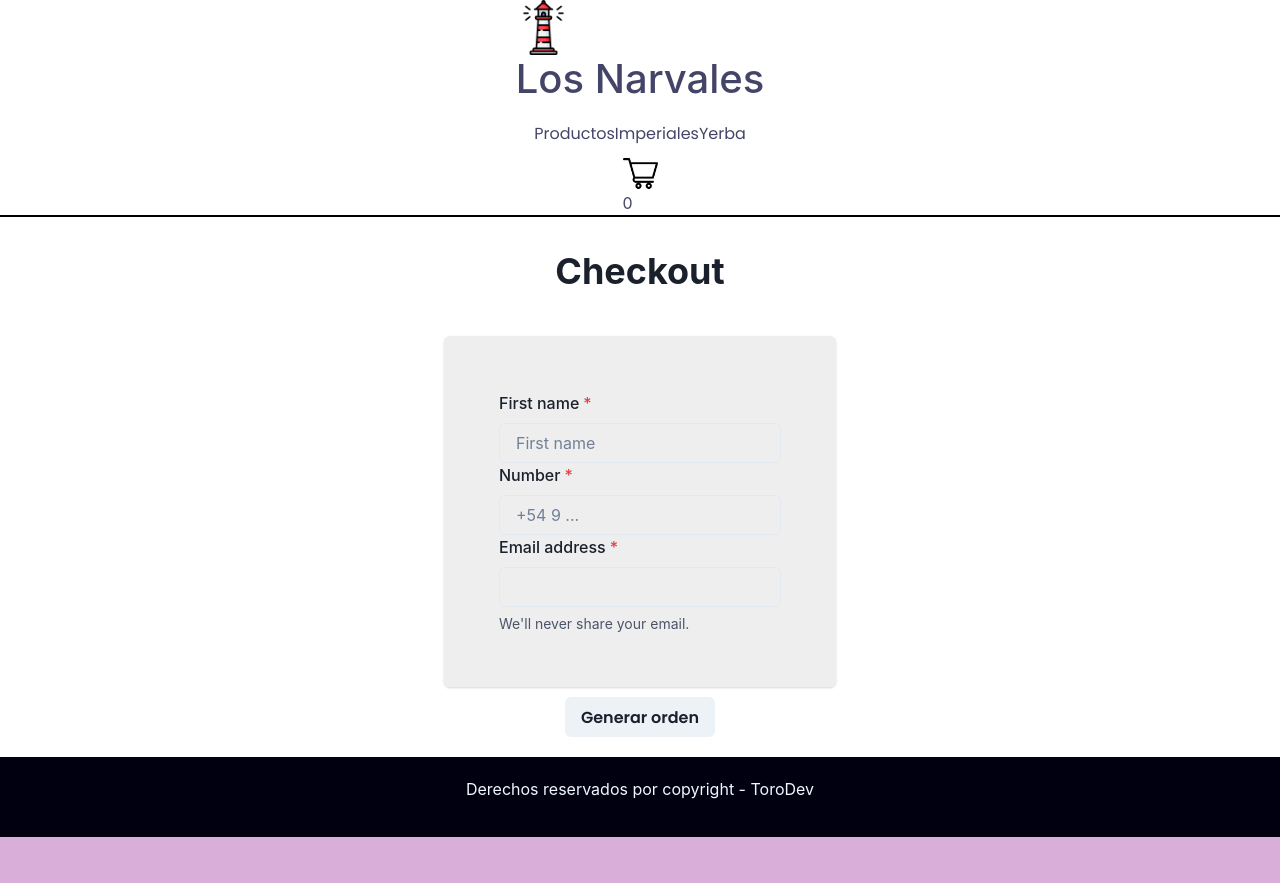
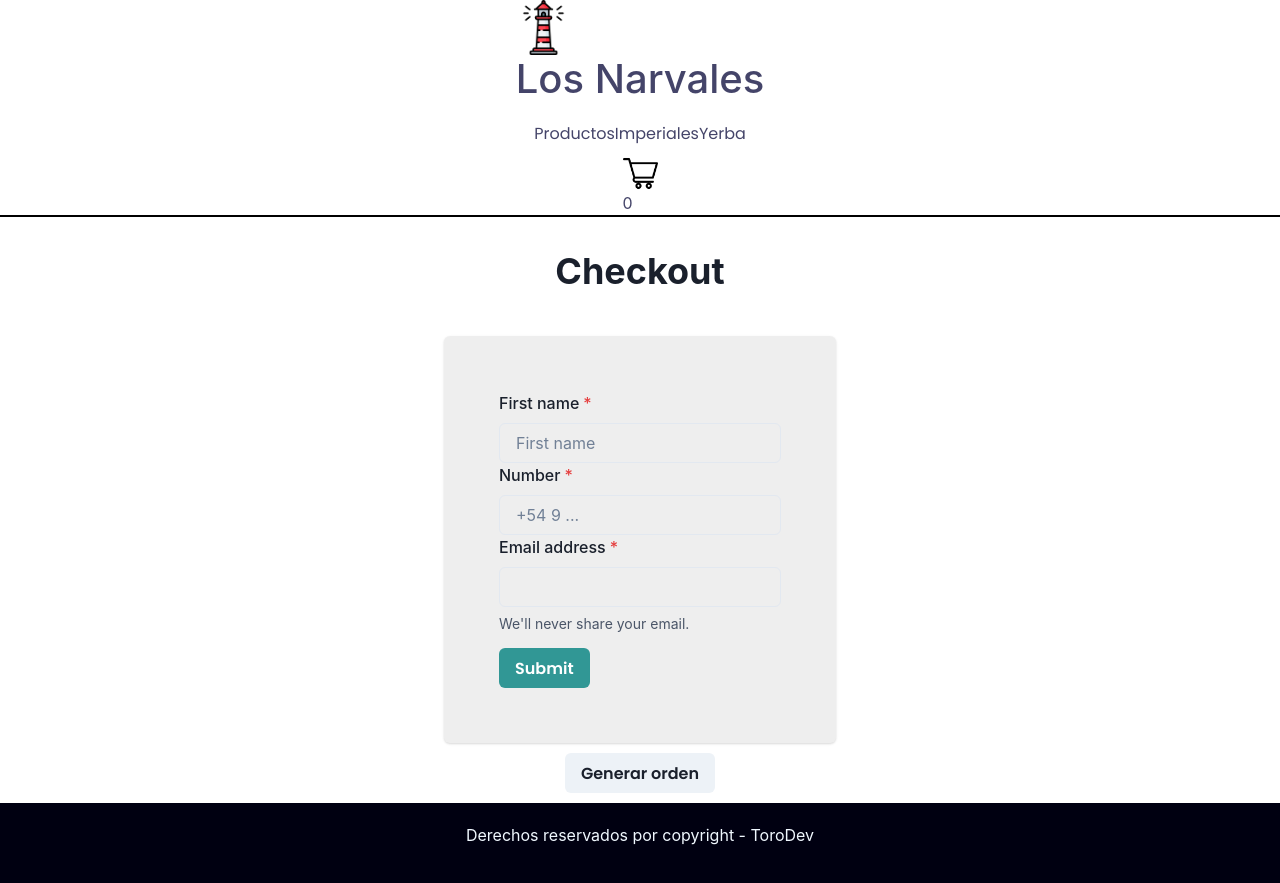
Before and after one commit to tomassoro/PreEntrega1-TomasAberastainOro, a React (Create React App) app: page /checkout in a window 1280 px wide. Before the commit the page ends 837 px from the top, so only its background shows below. Built offline with nearby package versions, Linux system fonts and the light colour scheme; the HTML template or start-up script is replaced by a standard one.

Commit message:
guardo para hacer una branch nueva

```diff
--- a/src/components/CartContainer/CartContainer.js
+++ b/src/components/CartContainer/CartContainer.js
@@ -15,7 +15,7 @@ const CartContainer = () =>{
 
     if(cart.length === 0) {
         return (
-            <Center mt={10}>
+            <Center mt={10} style={{minHeight:'68vh'}}>
                 <Heading>
                     No hay productos en el carrito :(
                 </Heading>
@@ -23,7 +23,7 @@ const CartContainer = () =>{
         )
     }
     return(
-        <div style={{minHeight:'71vh'}}>
+        <div style={{minHeight:'73svh'}}>
             <Center mt='20px'>
                 <Heading>
                     Tu carrito..
--- a/src/components/Checkout/Checkout.js
+++ b/src/components/Checkout/Checkout.js
@@ -2,13 +2,14 @@ import { useContext, useState, useEffect } from "react"
 import { CartContext } from "../../context/CartContext"
 import {collection, query, where, documentId, getDocs, writeBatch, addDoc} from 'firebase/firestore'
 import { db } from '../../services/firebase/firebaseConfig'
-import { Center, Heading,     FormControl,
+import { Center, Heading, FormControl,
     FormLabel,
     Input,
     FormHelperText,
     Card,
-    Button, } from '@chakra-ui/react'
+    Button } from '@chakra-ui/react'
 import { useNavigate } from "react-router-dom"
+
 
     const Checkout = () => {
         const [loading, setLoading] = useState(false)
@@ -16,6 +17,7 @@ import { useNavigate } from "react-router-dom"
         const { cart, total, clearCart } = useContext(CartContext)
         const navigate = useNavigate()
 
+        // const [mensaje, setMensaje] = useState('')
         useEffect(()=>{
             document.title ='Check'
         }, [])
@@ -117,32 +119,34 @@ import { useNavigate } from "react-router-dom"
 
 
     return(
-        <div>
+        <div style={{minHeight:'80%'}}>
             <Center padding='35px'>
                 <Heading>
                 Checkout
                 </Heading>
             </Center>
             <Center>
-            <Center>
                 <Card padding='55px' backgroundColor='#0001'>
                     <FormControl isRequired>
                         <FormLabel>First name</FormLabel>
-                        <Input placeholder='First name'/>
-
+                        <Input placeholder='First name' />
                         <FormLabel>Number</FormLabel>
                         <Input placeholder='+54 9 ...' />
 
                         <FormLabel>Email address</FormLabel>
                         <Input type='email'/>
                         <FormHelperText>We'll never share your email.</FormHelperText>
+
+                        <Button
+                        mt={4}
+                        colorScheme='teal'
+                        type='submit'> Submit </Button>
                     </FormControl>
                 </Card>
                 </Center>
-            </Center>
-            <Center>
-                <Button onClick={createOrder} mt='10px'>Generar orden</Button>
-            </Center>
+                <Center>
+                    <Button mt='10px' onClick={createOrder}>Generar orden</Button>
+                </Center>
         </div>
     )
 }
--- a/src/components/Footer/Footer.js
+++ b/src/components/Footer/Footer.js
@@ -1,7 +1,7 @@
 import { Text } from "@chakra-ui/react"
 const Footer = () =>{
     return(
-            <footer style={{display:'flex', justifyContent:'center', height:'80px', alignItems:'center', backgroundColor:'#001', color:'aliceblue', marginTop:'20px'}}>
+            <footer style={{display:'flex', justifyContent:'center', height:'80px', alignItems:'center', backgroundColor:'#001', color:'aliceblue', marginTop:'10px'}}>
                 <Text className="footer">Derechos reservados por copyright - ToroDev</Text>
             </footer>
     )
--- a/src/components/ItemDetailContainer/ItemDetailContainer.js
+++ b/src/components/ItemDetailContainer/ItemDetailContainer.js
@@ -38,7 +38,7 @@ const ItemDetailContainer = ({setCart}) => {
     }, [productId])
 
     return (
-        <div style={{display: 'flex', justifyContent:'center', marginTop: 20, fontSize: '1.5rem'}}>
+        <div style={{display: 'flex', justifyContent:'center', marginTop: 20, fontSize: '1.5rem', minHeight:'80%'}}>
             { <>
                 {loading && <span >Loading...</span>}
                 {loading &&  null}
--- a/src/components/ItemListContainer/itemListContainer.scss
+++ b/src/components/ItemListContainer/itemListContainer.scss
@@ -3,6 +3,7 @@
     justify-content: center;
     flex-direction: column;
     align-items: center;
+    min-height: 80%;
 
     h1{
         font-size: 1.5rem;
--- a/src/components/Navbar/Navbar.js
+++ b/src/components/Navbar/Navbar.js
@@ -6,7 +6,7 @@ import { Center } from "@chakra-ui/react";
 const Navbar = () => {
     const {totalQuantity} = useContext(CartContext)
     return (
-        <nav className='navBar'>
+        <nav className='navBar'style={{minHeight:'20%'}}>
             <Link to='../'>
                 <div className="logo">
                     <img src='./Images/faro.png' width='55px' alt='Logo'/>
```
Also changed, not shown: src/components/Form/Form.js (+10 -2 lines).
